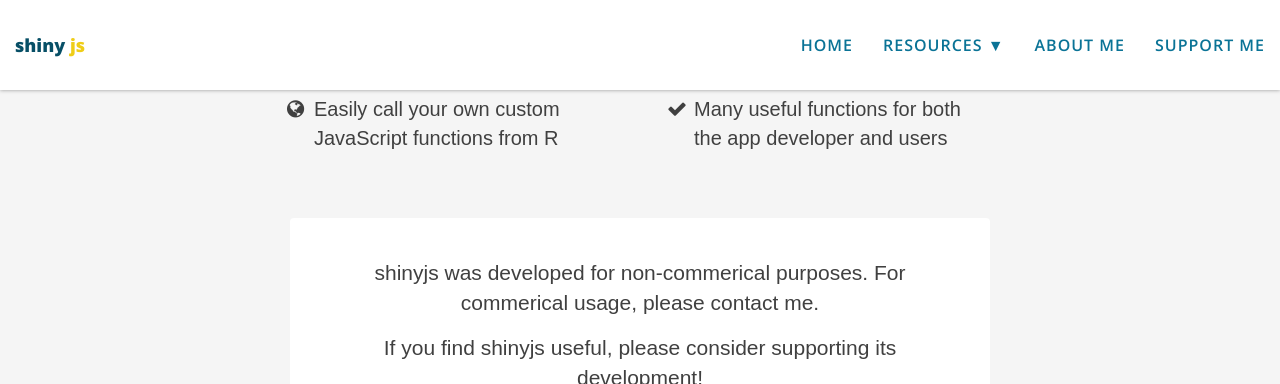
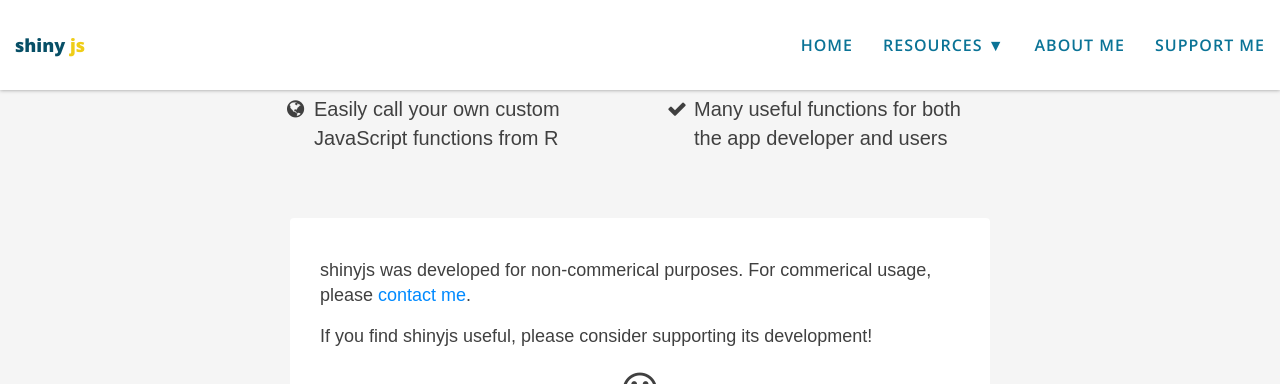
Before and after one commit to daattali/shinyjs, a Jekyll site: the page built from index.md, in a window 1280 px wide and 900 px high, scrolled down 925 px, cut to the strip 0-384 px from the top of the window. Built offline with Jekyll 4.4.1, drawn with Linux system fonts in a browser that asks for light colours; nearby versions of some CDN libraries; some of the changed lines change nothing that is shown.

Commit message:
Update index.md

```diff
--- a/index.md
+++ b/index.md
@@ -77,18 +77,26 @@
     margin-bottom: 400px;
     margin-top: 50px;
     background: #fff;
-    text-align: center;
+    text-align: left;
     padding: 40px 30px 10px;
-    font-size: 21px;
+    font-size: 18px;
     font-family: arial;
     width: 700px;
     margin-left: auto;
     border-radius: 4px;
     margin-right: auto;
-">shinyjs was developed for non-commerical purposes. For commerical usage, please contact me.<span style="
+">shinyjs was developed for non-commerical purposes. For commerical usage, please <a href="http://deanattali.com/contact">contact me</a>.<span style="
     display: block;
     margin-top: 15px;
 ">If you find shinyjs useful, please consider supporting its development!</span>
+<div style="
+    text-align: center;
+    margin-top: 20px;
+    margin-bottom: 19px;
+"><i class="fa fa-smile-o" style="
+    font-size: 40px;
+  "></i></div>
+
 <p align="center" style="
     margin-top: 15px;
 ">
```
